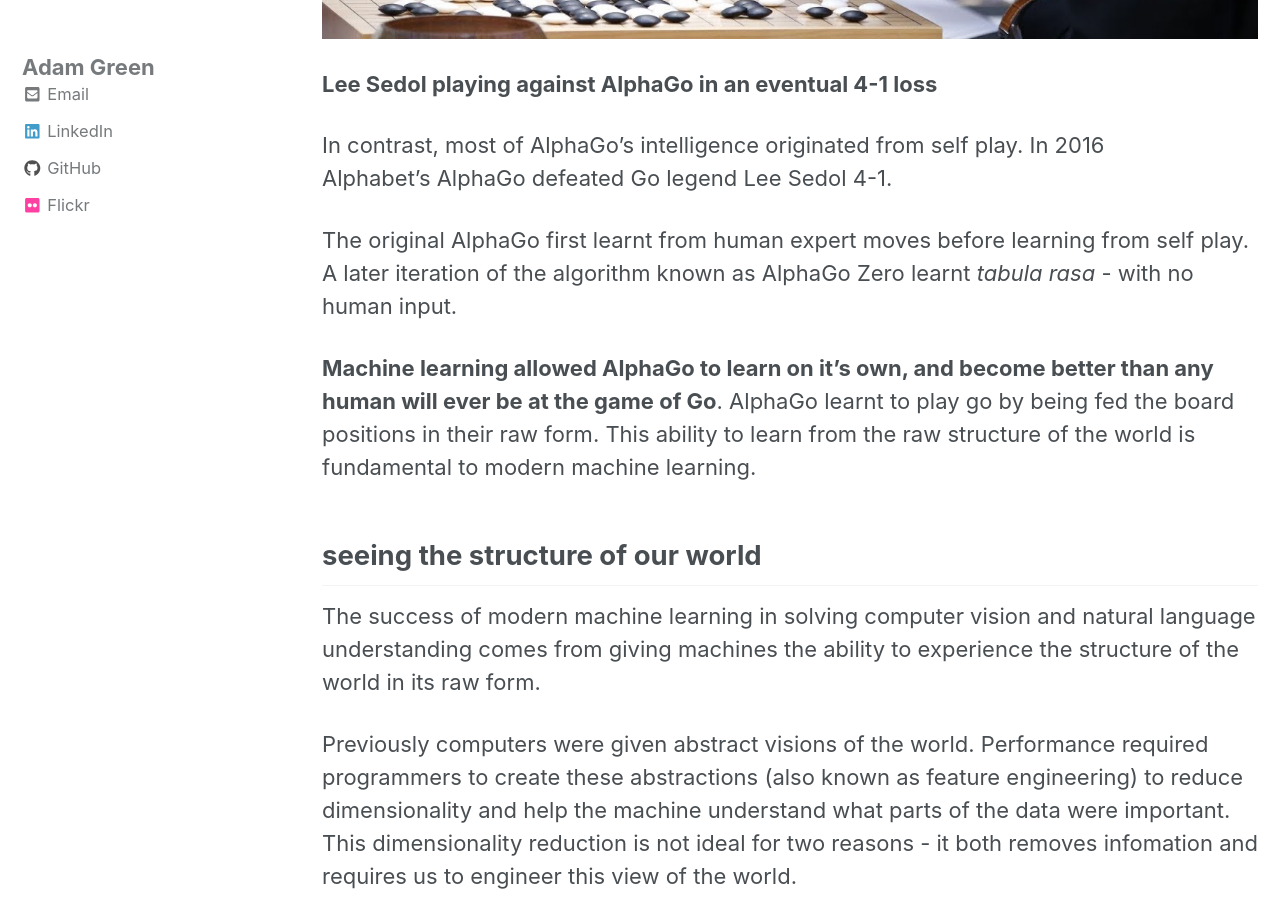
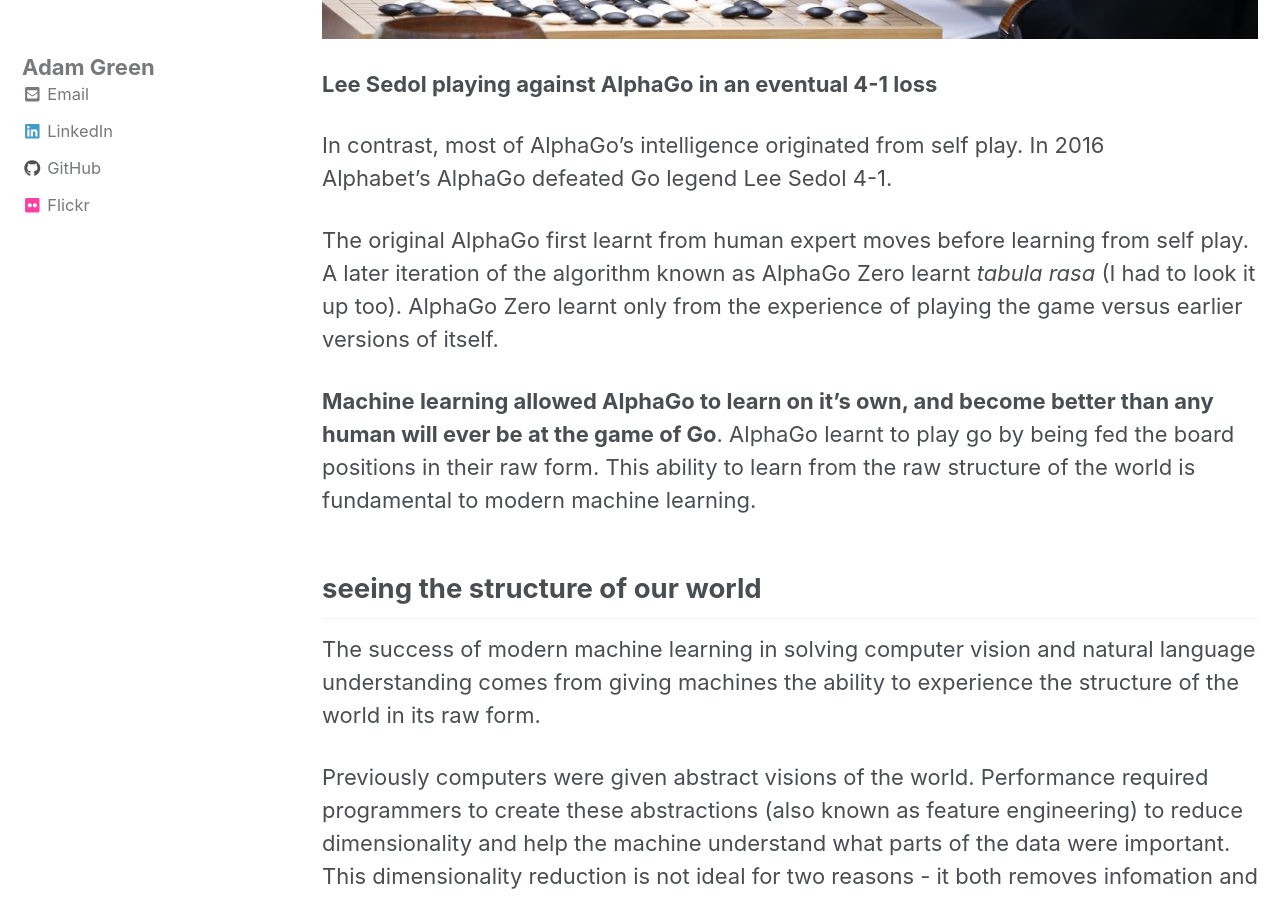
Before and after one commit to ADGEfficiency/adgefficiency.github.io, a Jekyll site: the page built from _posts/2017-04-30-machine-learning-in-energy-part-one.md, in a window 1280 px wide and 900 px high, scrolled down 4502 px. Built offline with Jekyll 4.4.1, drawn with Linux system fonts in a browser that asks for light colours; nearby versions of some CDN libraries.

Commit message:
ml energy drafting

```diff
--- a/_posts/2017-04-30-machine-learning-in-energy-part-one.md
+++ b/_posts/2017-04-30-machine-learning-in-energy-part-one.md
@@ -60,7 +60,7 @@
 
 In contrast, most of AlphaGo's intelligence originated from self play.  In 2016 Alphabet's AlphaGo defeated Go legend Lee Sedol 4-1.
 
-The original AlphaGo first learnt from human expert moves before learning from self play.  A later iteration of the algorithm known as AlphaGo Zero learnt *tabula rasa* - with no human input.
+The original AlphaGo first learnt from human expert moves before learning from self play.  A later iteration of the algorithm known as AlphaGo Zero learnt *tabula rasa* (I had to look it up too).  AlphaGo Zero learnt only from the experience of playing the game versus earlier versions of itself.
 
 **Machine learning allowed AlphaGo to learn on it's own, and become better than any human will ever be at the game of Go**.  AlphaGo learnt to play go by being fed the board positions in their raw form.  This ability to learn from the raw structure of the world is fundamental to modern machine learning.
 
```
